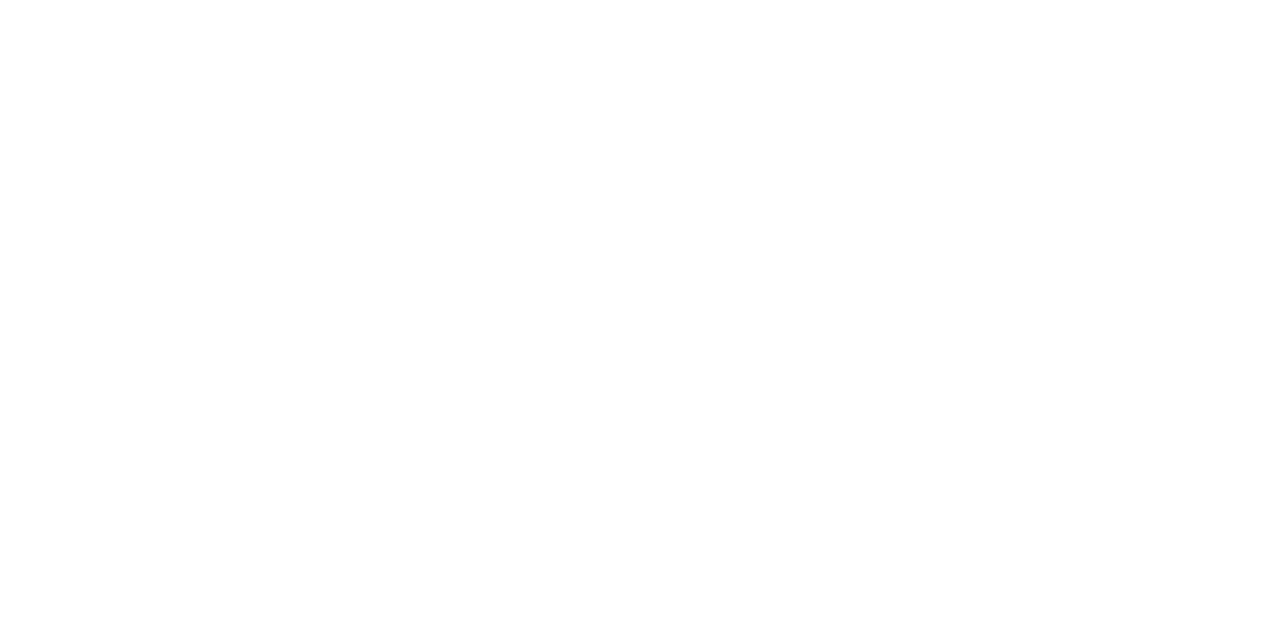
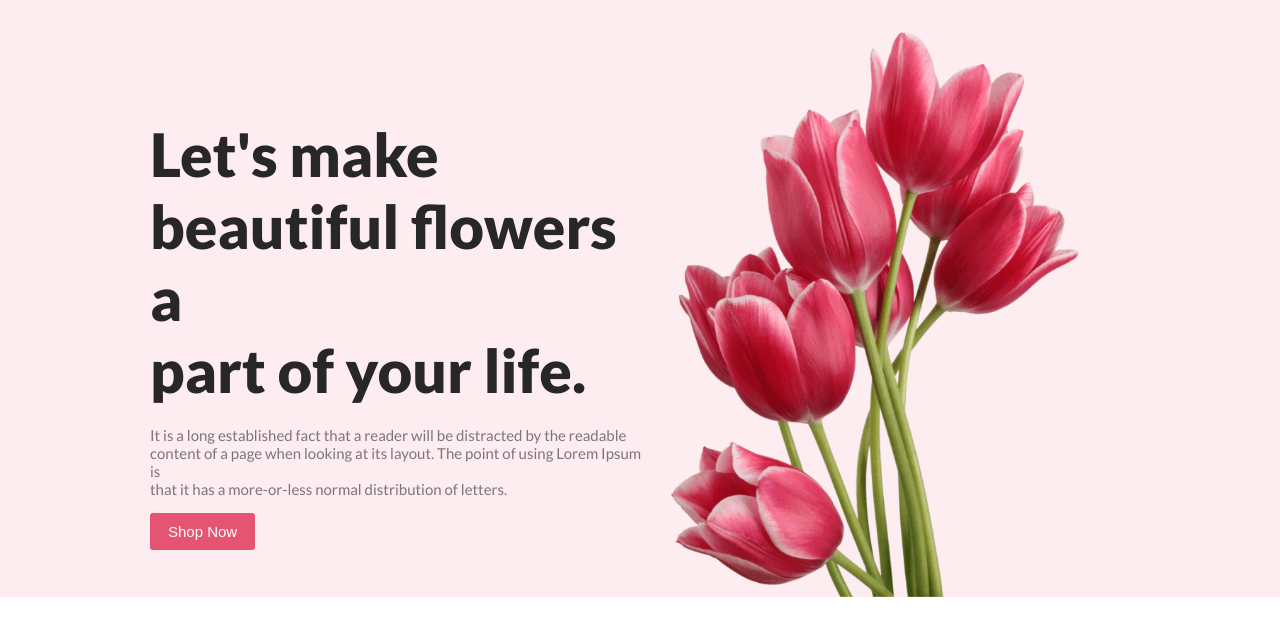
Before and after one commit to naymurabir/Flower-Shop, a plain HTML site: page index.html in a window 1280 px wide. Drawn offline with Linux system fonts and the light colour scheme.

Commit message:
header-section

```diff
--- a/index.html
+++ b/index.html
@@ -5,11 +5,32 @@
     <meta charset="UTF-8">
     <meta name="viewport" content="width=device-width, initial-scale=1.0">
     <title>Flower Shop</title>
+    <link rel="preconnect" href="https://fonts.googleapis.com">
+    <link rel="preconnect" href="https://fonts.gstatic.com" crossorigin>
+    <link
+        href="https://fonts.googleapis.com/css2?family=Lato:wght@400;700;900&family=Open+Sans:wght@400;700;800&family=Work+Sans:wght@400;600;700;800&display=swap"
+        rel="stylesheet">
+    <link rel="stylesheet" href="style.css">
 </head>
 
 <body>
     <header>
+        <div class="header">
+            <div class="header-content">
+                <h1 class="header-title">Let's make <br> beautiful flowers a <br> part of your life.</h1>
+                <p class="header-description">It is a long established fact that a reader will be distracted by the
+                    readable
+                    <br>
+                    content of a page when
+                    looking at its layout. The point of using Lorem Ipsum is <br> that it has a more-or-less normal
+                    distribution
+                    of letters.
+                </p>
+                <button class="primary-btn">Shop Now</button>
+            </div>
 
+            <img class="header-img" src="images/pngwing 10.png" alt="image-name">
+        </div>
     </header>
     <main>
 
--- a/style.css
+++ b/style.css
@@ -0,0 +1,49 @@
+/* Commoon shared styles */
+body {
+    font-family: 'Lato', sans-serif;
+    margin: 0;
+    padding: 0;
+}
+
+.primary-btn {
+    color: #FFF;
+    font-size: 15px;
+    font-weight: 500;
+    padding: 10px 18px;
+    border: 0;
+    border-radius: 3px;
+    background: #E55473;
+}
+
+/* Header Styles */
+
+/* .header-content {
+    width: 600px;
+} */
+.header {
+    display: flex;
+    justify-content: space-between;
+    align-items: center;
+    background-color: #E554731A;
+    padding: 30px 30px 0 150px;
+    padding-left: 150px;
+}
+
+.header-title {
+    color: #272727;
+    font-size: 60px;
+    font-weight: 800;
+    margin-bottom: 20px;
+}
+
+.header-description {
+    color: rgba(39, 39, 39, 0.60);
+    font-size: 15px;
+    font-weight: 400;
+}
+
+.header .header-img {
+    width: 450px;
+    margin-right: 150px;
+    /* margin-top: 100px; */
+}
```
Also changed, not shown: images/Flower 01.png (added), images/Group 57.png (added), images/Group 58.png (added), images/Group 59.png (added), images/Rectangle 4.png (added), images/Rectangle 5.png (added), images/Rectangle 6.png (added), images/Rectangle 9.png (added), images/pngwing 10.png (added), images/pngwing 5.png (added), images/pngwing 6.png (added), images/pngwing 7.png (added), images/pngwing 8.png (added).
